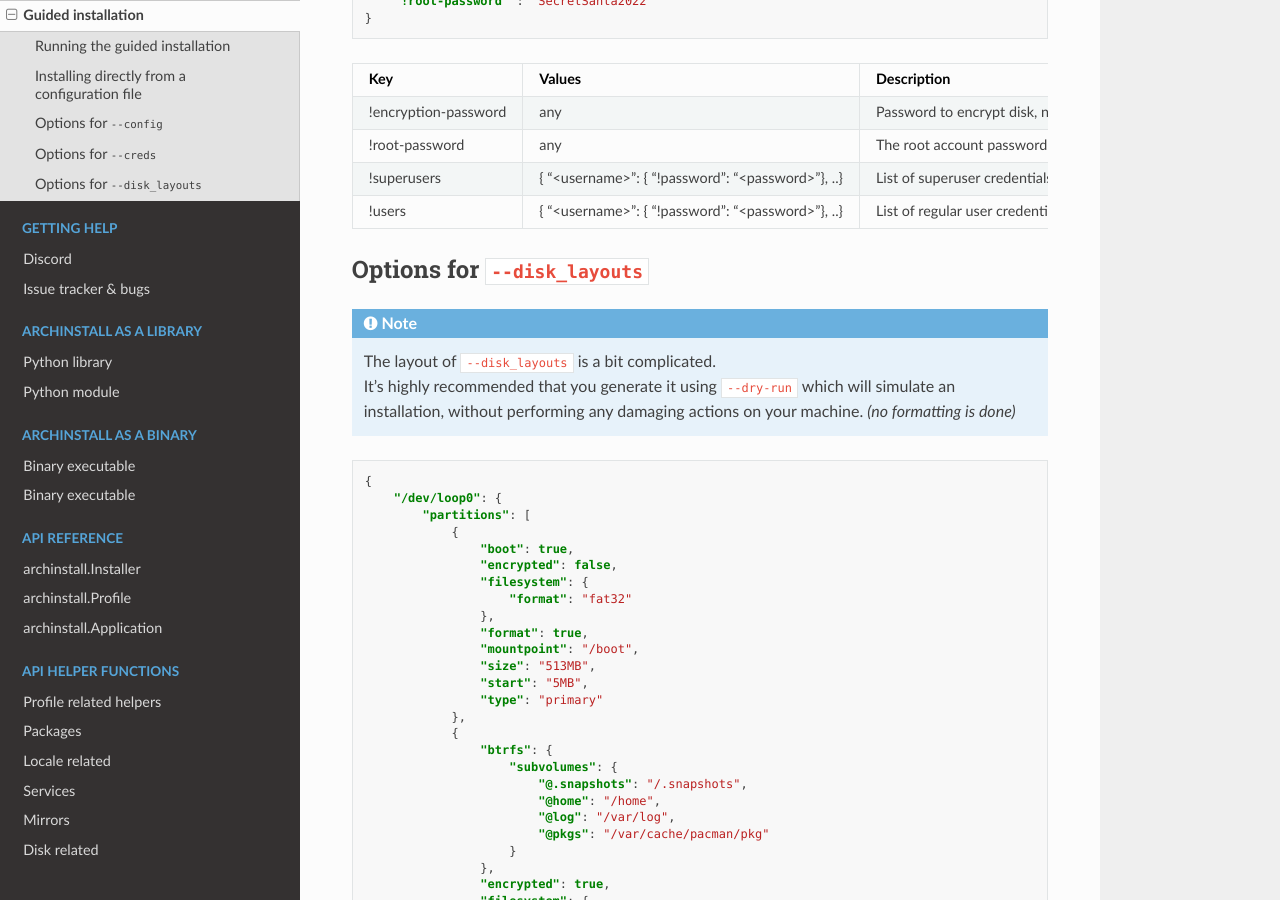
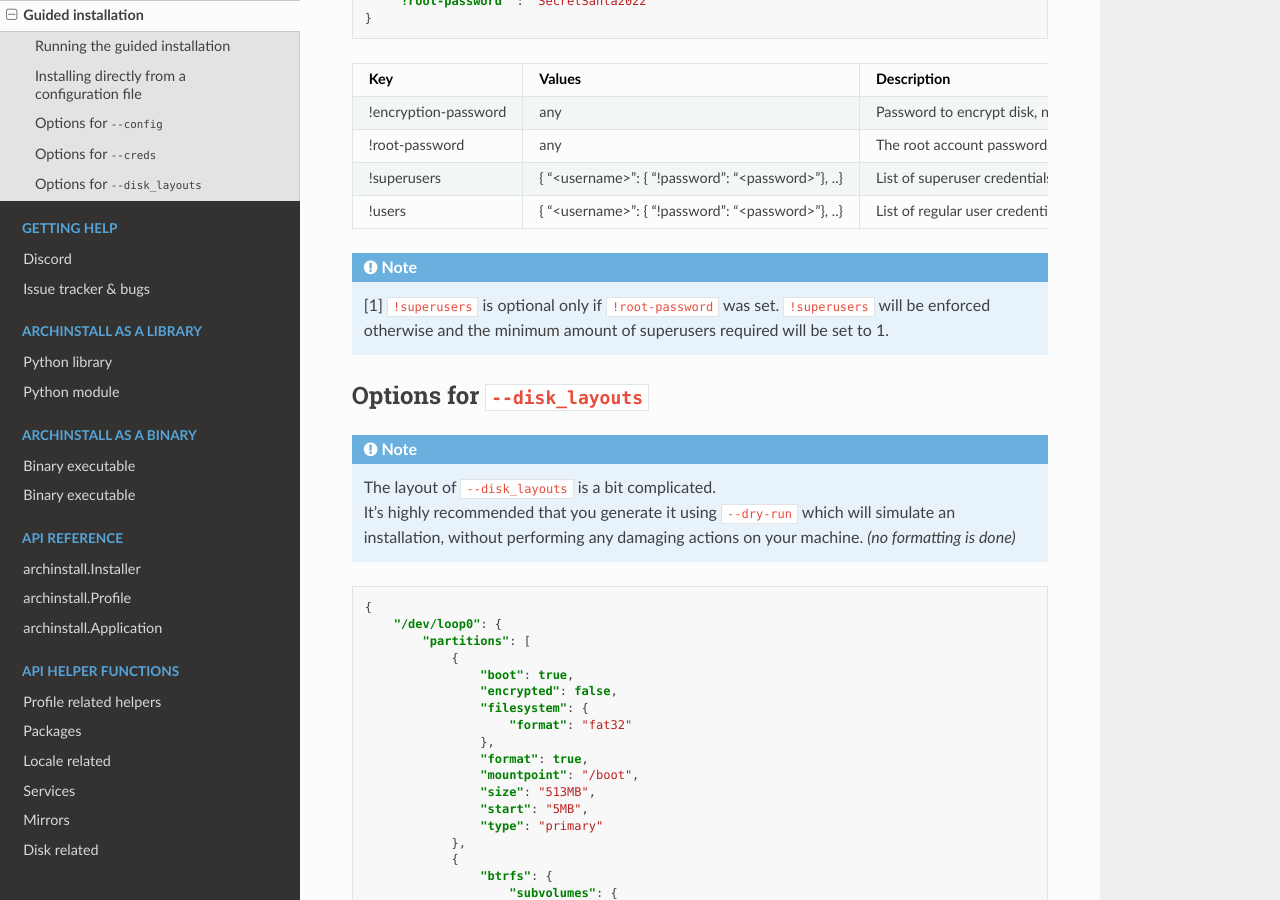
Before and after one commit to archlinux/archinstall, a Sphinx documentation site: the page built from docs/installing/guided.rst, in a window 1280 px wide and 900 px high, scrolled down 3511 px. Built offline with Sphinx 7.4.7 and the Read the Docs theme 2.0.0, drawn with Linux system fonts in a browser that asks for light colours.

Commit message:
Cleaned up !superusers section

```diff
--- a/docs/installing/guided.rst
+++ b/docs/installing/guided.rst
@@ -166,10 +166,13 @@
 +----------------------+-----------------------------------------------------+--------------------------------------------------------------------------------------+-----------------------------------------------+
 | !root-password       | any                                                 | The root account password                                                            | No                                            |
 +----------------------+-----------------------------------------------------+--------------------------------------------------------------------------------------+-----------------------------------------------+
-| !superusers          | { "<username>": { "!password": "<password>"}, ..}   | List of superuser credentials, see configuration for reference                       | Yes, if root password was not set             |
+| !superusers          | { "<username>": { "!password": "<password>"}, ..}   | List of superuser credentials, see configuration for reference                       | Yes[1]                                        |
 +----------------------+-----------------------------------------------------+--------------------------------------------------------------------------------------+-----------------------------------------------+
 | !users               | { "<username>": { "!password": "<password>"}, ..}   | List of regular user credentials, see configuration for reference                    | No                                            |
 +----------------------+-----------------------------------------------------+--------------------------------------------------------------------------------------+-----------------------------------------------+
+
+.. note::
+    [1] ``!superusers`` is optional only if ``!root-password`` was set. ``!superusers`` will be enforced otherwise and the minimum amount of superusers required will be set to 1.
 
 Options for ``--disk_layouts``
 ------------------------------
```
